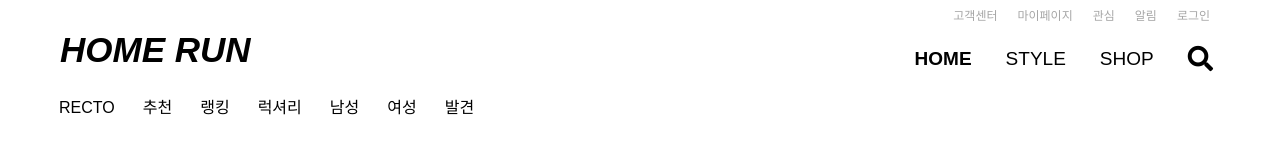
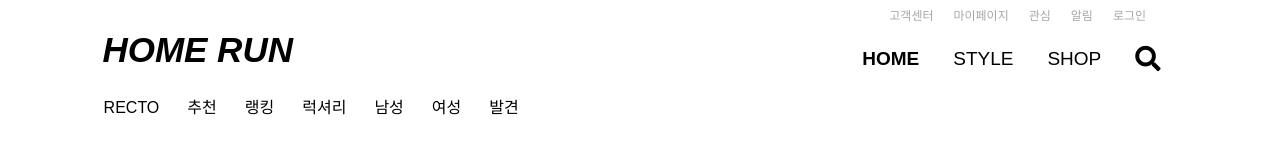
Before and after one commit to n90425/Order, a plain HTML site: page index.html in a window 1280 px wide. Shown: the top 160 px of the page. Drawn offline with Linux system fonts and the light colour scheme; a web font is replaced by a local one.

Commit message:
update header & footer

```diff
--- a/index.html
+++ b/index.html
@@ -13,33 +13,33 @@
     <header>
       <div class="top_header">
         <ul class="top_header_ul">
-          <li>고객센터</li>
-          <li>마이페이지</li>
-          <li>관심</li>
-          <li>알림</li>
-          <li>로그인</li>
+          <a href="#"><li>고객센터</li></a>
+          <a href="#"><li>마이페이지</li></a>
+          <a href="#"><li>관심</li></a>
+          <a href="#"><li>알림</li></a>
+          <a href="#"><li>로그인</li></a>
         </ul>
       </div>
       <div class="main_header">
-        <h1>HOME RUN</h1>
+        <a href="#"><h1>HOME RUN</h1></a>
         <div>
           <ul class="main_header_ul">
-            <li>HOME</li>
-            <li>STYLE</li>
-            <li>SHOP</li>
-            <li><i class="fa fa-search fa-lg"></i></li>
+            <a href="#"><li>HOME</li></a>
+            <a href="#"><li>STYLE</li></a>
+            <a href="#"><li>SHOP</li></a>
+            <a href="#"><li><i class="fa fa-search fa-lg"></i></li></a>
           </ul>
         </div>
       </div>
       <div class="bottom_header">
         <ul>
-          <li>RECTO</li>
-          <li>추천</li>
-          <li>랭킹</li>
-          <li>럭셔리</li>
-          <li>남성</li>
-          <li>여성</li>
-          <li>발견</li>
+          <a href="#"><li>RECTO</li></a>
+          <a href="#"><li>추천</li></a>
+          <a href="#"><li>랭킹</li></a>
+          <a href="#"><li>럭셔리</li></a>
+          <a href="#"><li>남성</li></a>
+          <a href="#"><li>여성</li></a>
+          <a href="#"><li>발견</li></a>
         </ul>
       </div>
     </header>
--- a/style.css
+++ b/style.css
@@ -3,6 +3,11 @@ body {
   font-weight: 400;
   font-style: normal;
   height: 300vh;
+}
+
+a {
+  text-decoration: none;
+  color: black;
 }
 
 header {
@@ -12,9 +17,11 @@ header {
   z-index: 100;
 }
 
+
 .top_header {
   display: grid;
-  justify-content: flex-end;
+  justify-content: end;
+  margin-right: 5%;
 }
 
 ul {
@@ -36,30 +43,27 @@ ul {
   display: grid;
   grid-template-columns: repeat(2, auto);
   justify-content: space-between;
+  margin: 0px 8%;
 }
 
 .main_header h1 {
   font-size: 35px;
   font-weight: 900;
   font-style: italic;
-  margin-left: 60px;
 }
 
-.main_header ul {
-  margin-right: 50px;
-}
 
 .main_header li {
   margin: 17px;
   font-size: 19px;
 }
 
-.main_header li:first-child {
+.main_header_ul a:first-child {
   font-weight: bold;
 }
 
-.bottom_header ul {
-  margin-left: 45px;
+.bottom_header{
+  margin-left: 7%;
 }
 
 .bottom_header li {
```
